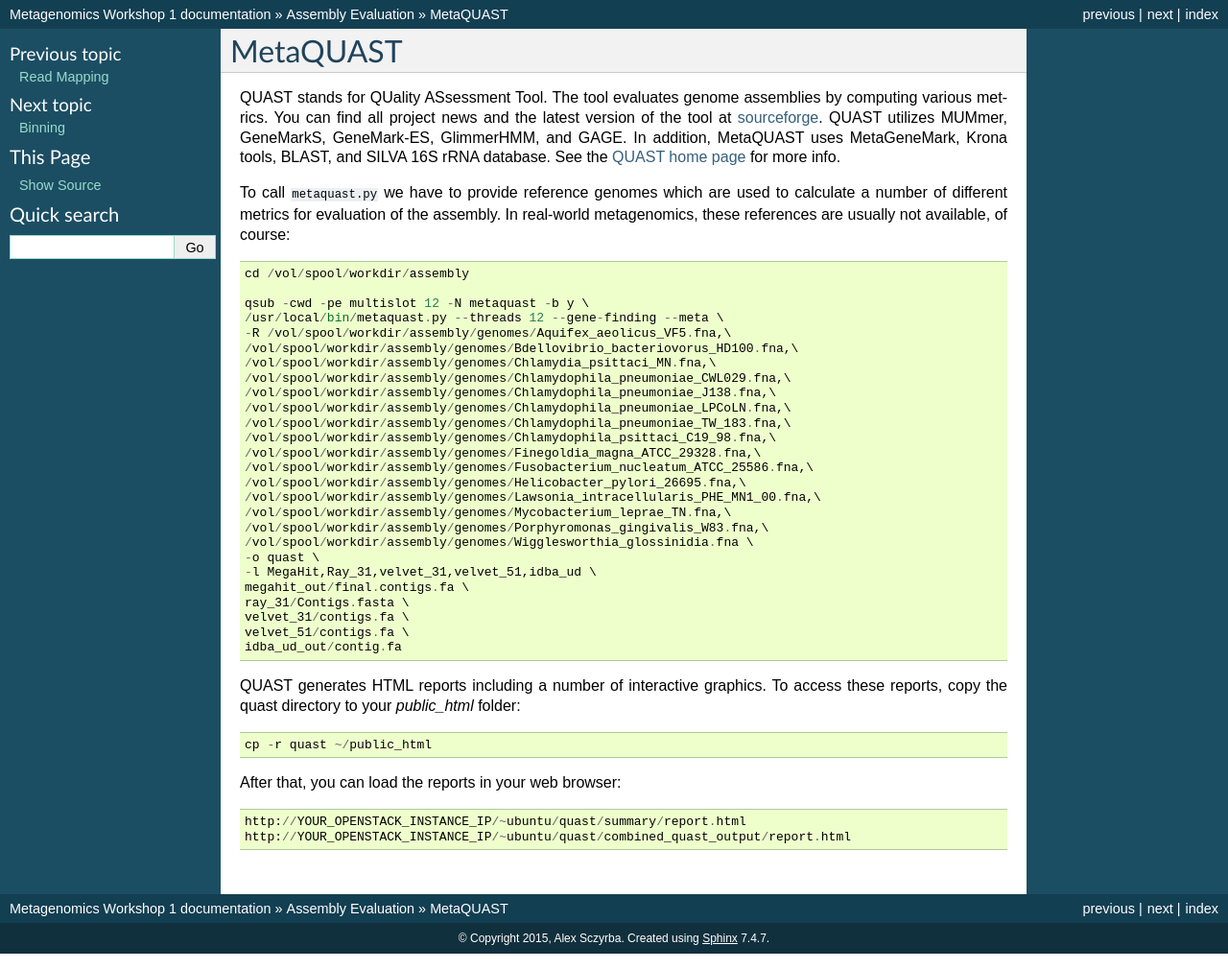
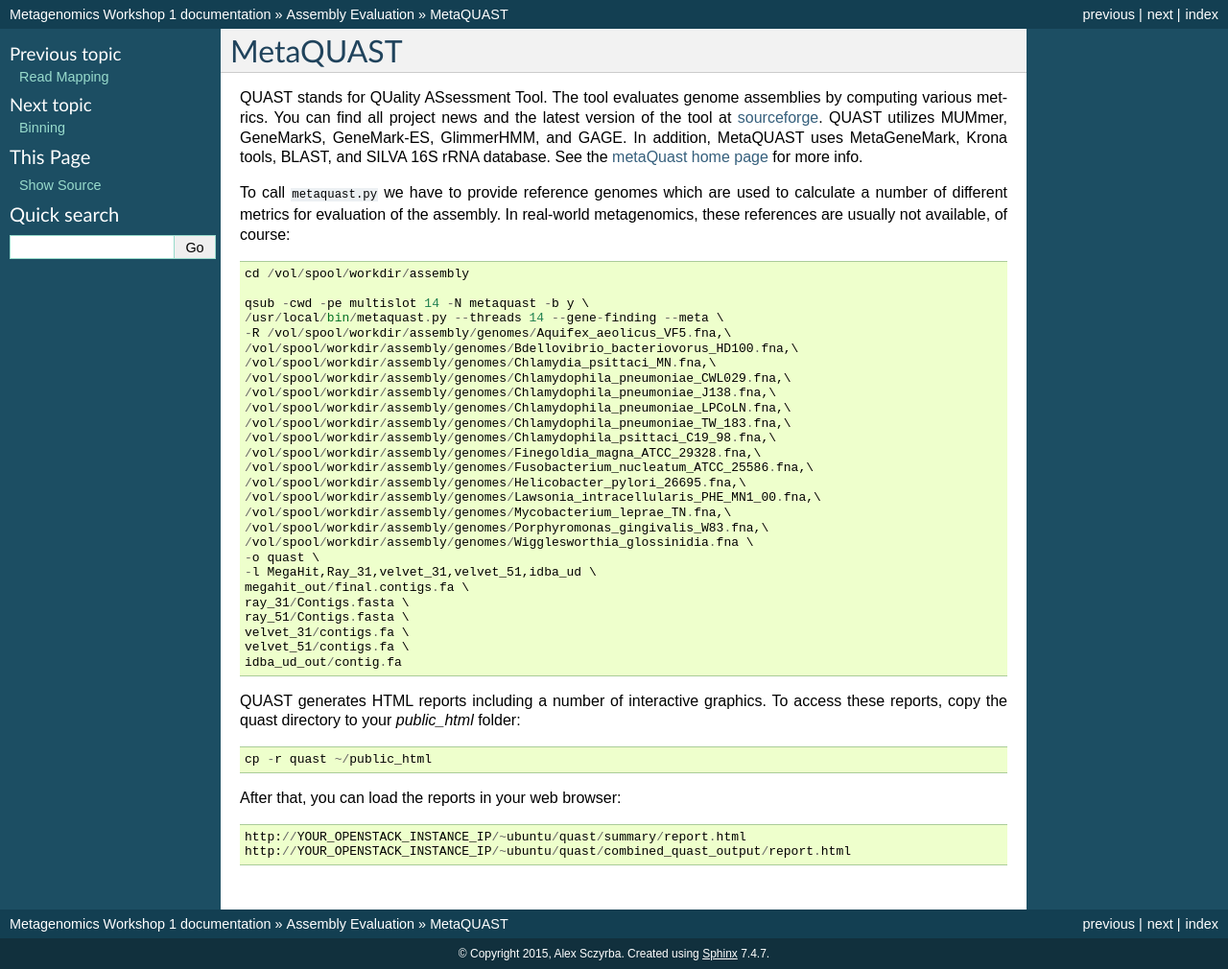
Before and after one commit to metagenomics/metagenomics-workshop, a Sphinx documentation site: the page built from docs/evaluation/metaquast.rst, in a window 1280 px wide. Shown: the whole page at 96% size. Built offline with Sphinx 7.4.7, drawn with Linux system fonts in a browser that asks for light colours.

Commit message:
Update metaquast.rst

```diff
--- a/docs/evaluation/metaquast.rst
+++ b/docs/evaluation/metaquast.rst
@@ -7,7 +7,7 @@
 <http://sourceforge.net/projects/quast>`_.  QUAST utilizes MUMmer,
 GeneMarkS, GeneMark-ES, GlimmerHMM, and GAGE. In addition, MetaQUAST
 uses MetaGeneMark, Krona tools, BLAST, and SILVA 16S rRNA
-database. See the `QUAST home page <http://quast.bioinf.spbau.ru//>`_
+database. See the `metaQuast home page <http://quast.sourceforge.net/metaquast//>`_
 for more info.
 
 To call ``metaquast.py`` we have to provide reference genomes which
@@ -17,8 +17,8 @@
 
   cd /vol/spool/workdir/assembly
 
-  qsub -cwd -pe multislot 12 -N metaquast -b y \
-  /usr/local/bin/metaquast.py --threads 12 --gene-finding --meta \
+  qsub -cwd -pe multislot 14 -N metaquast -b y \
+  /usr/local/bin/metaquast.py --threads 14 --gene-finding --meta \
   -R /vol/spool/workdir/assembly/genomes/Aquifex_aeolicus_VF5.fna,\
   /vol/spool/workdir/assembly/genomes/Bdellovibrio_bacteriovorus_HD100.fna,\
   /vol/spool/workdir/assembly/genomes/Chlamydia_psittaci_MN.fna,\
@@ -38,6 +38,7 @@
   -l MegaHit,Ray_31,velvet_31,velvet_51,idba_ud \
   megahit_out/final.contigs.fa \
   ray_31/Contigs.fasta \
+  ray_51/Contigs.fasta \
   velvet_31/contigs.fa \
   velvet_51/contigs.fa \
   idba_ud_out/contig.fa
```
